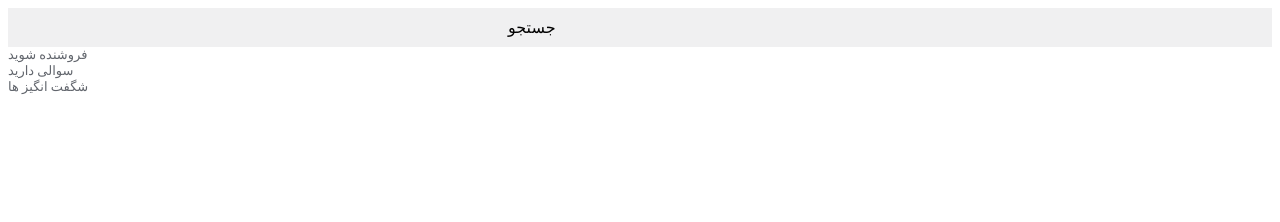
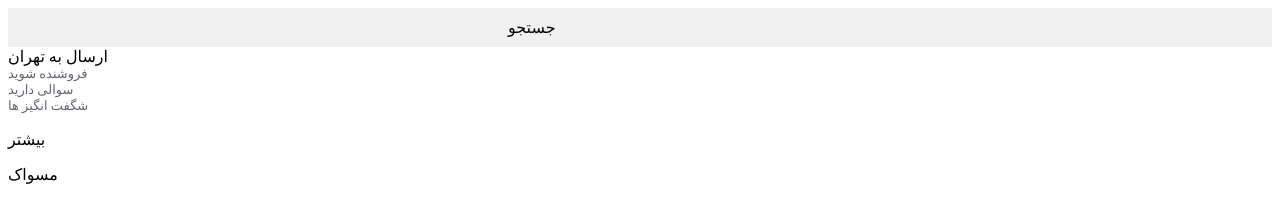
Before and after one commit to nargesghashghaie/digikala.gh, a plain HTML site: page index.html in a window 1280 px wide. Drawn offline with Linux system fonts and the light colour scheme.

Commit message:
addad index.html

```diff
--- a/index.html
+++ b/index.html
@@ -12,15 +12,26 @@
 
         </div>
         <div class="conteiner3">
-                <div class="conteiner4"></div>
+                <div class="conteiner4">
+                </div class="head">ارسال به تهران</div>
+                 </div>
                 <div class="conteiner5">
                     <div class="head1"> فروشنده شوید</div>
                     <div class="head1"> سوالی دارید</div>
                     <div class="head1"> شگفت انگیز ها</div>
 
                 </div>
+            </div>
+            <div class="conteiner6">
+
+            <div class="icon"><p class="icontext">بیشتر</p></div>
 
 
+            </div>
+            <div class="container7">
+            <div class="pishnahad 1">مسواک</div>
+            <div class="gheimat"
+            </div>
 
 </body>
 </html>
```
